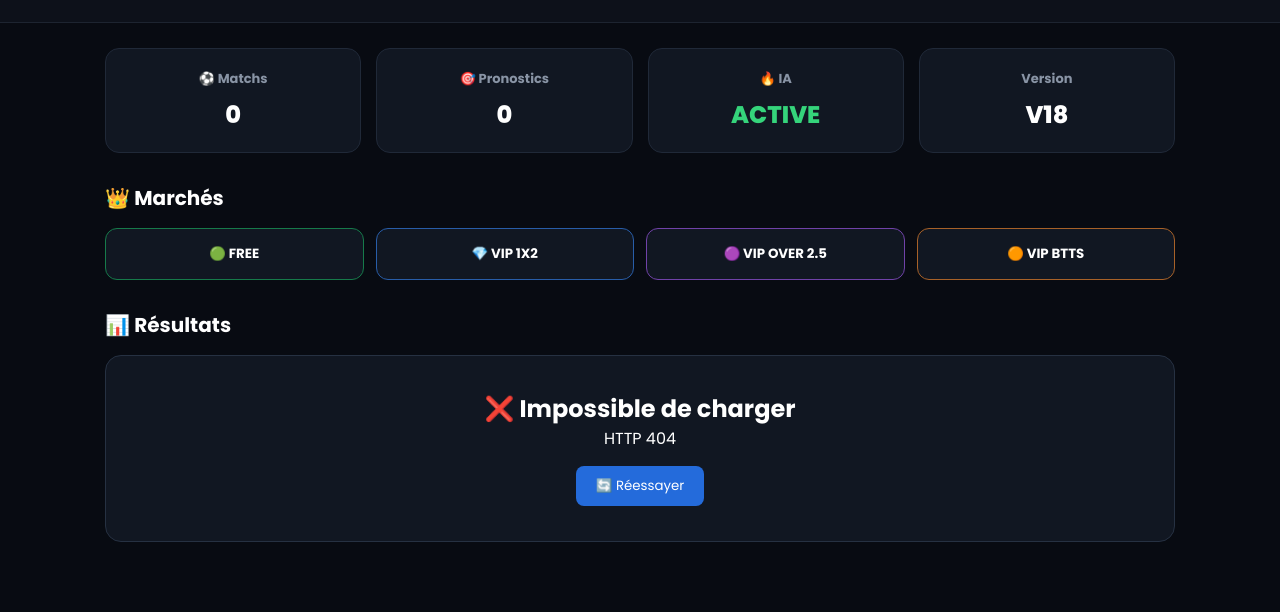
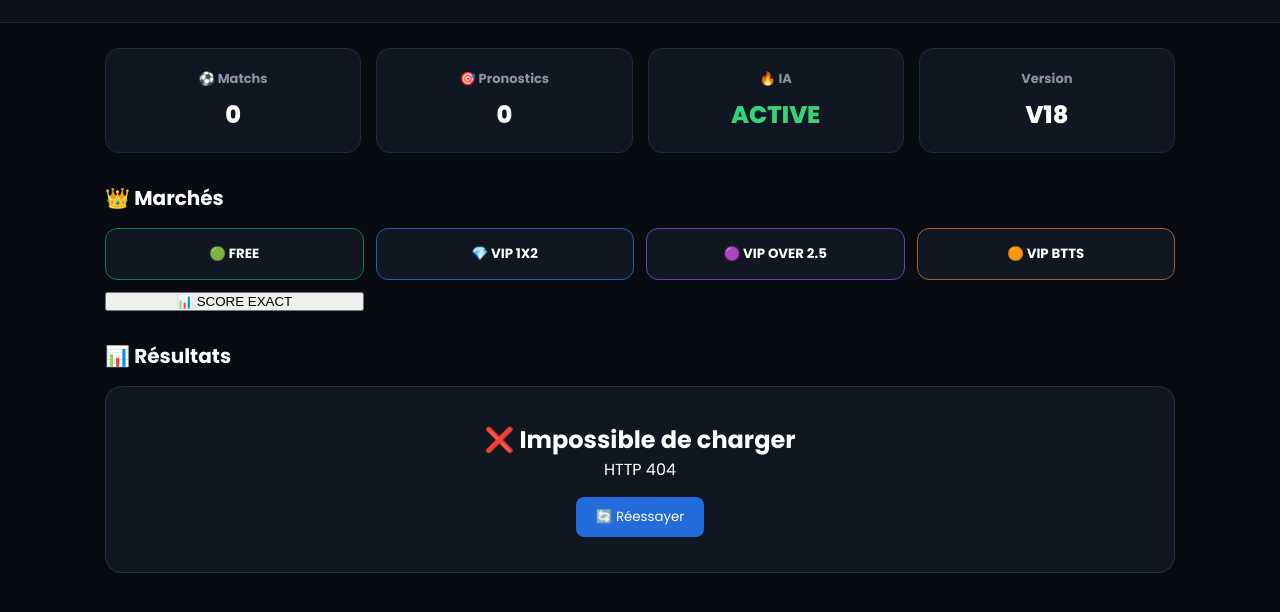
Before and after one commit to kingrlion986-ai/king-predictions, a website: page public/index.html in a window 1280 px wide. Shown: the part 96-708 px from the top of the page. Drawn offline with Linux system fonts and the light colour scheme; no server answers.

Commit message:
Add SCORE EXACT button to VIP section
Added button for SCORE EXACT functionality in VIP section.

```diff
--- a/public/index.html
+++ b/public/index.html
@@ -145,6 +145,10 @@
         🟠 VIP BTTS
     </button>
 
+    <button onclick="currentMode='/vip/score'; loadPredictions('/vip/score')">
+📊 SCORE EXACT
+    </button>
+
 </section>
 
 
```
